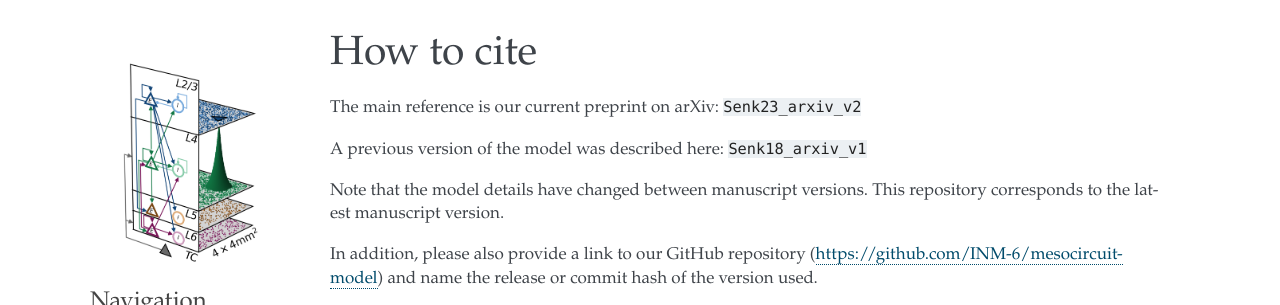
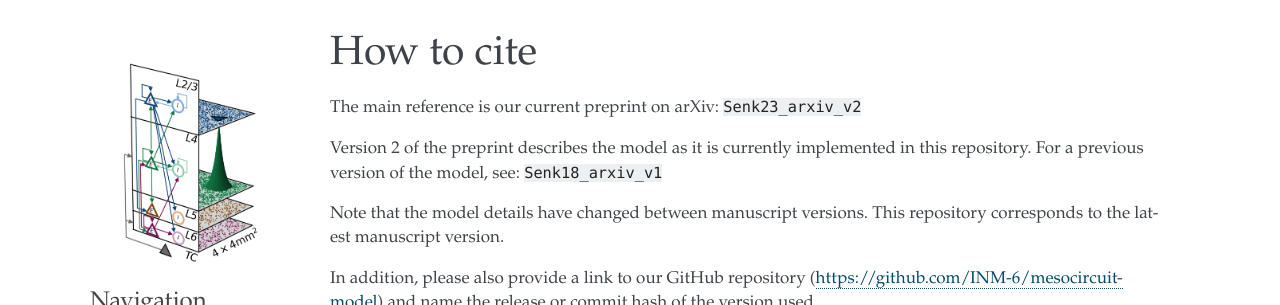
Before and after one commit to INM-6/mesocircuit-model, a Sphinx documentation site: the page built from docs/source/citing.rst, in a window 1280 px wide, cut to the strip 0-305 px from the top of the page. Built offline with Sphinx 7.4.7, drawn with Linux system fonts in a browser that asks for light colours; formulas are drawn with MathJax 3; pages that are not in the unit, such as notebooks, are missing from menus; cross-references to code outside the pages are shown as plain code.

Commit message:
Update citing.rst

```diff
--- a/docs/source/citing.rst
+++ b/docs/source/citing.rst
@@ -5,7 +5,8 @@ How to cite
 
 The main reference is our current preprint on arXiv: :footcite:t:`Senk23_arxiv_v2`
 
-A previous version of the model was described here: :footcite:t:`Senk18_arxiv_v1`
+Version 2 of the preprint describes the model as it is currently implemented in this repository.
+For a previous version of the model, see: :footcite:t:`Senk18_arxiv_v1`
 
 Note that the model details have changed between manuscript versions.
 This repository corresponds to the latest manuscript version.
```
